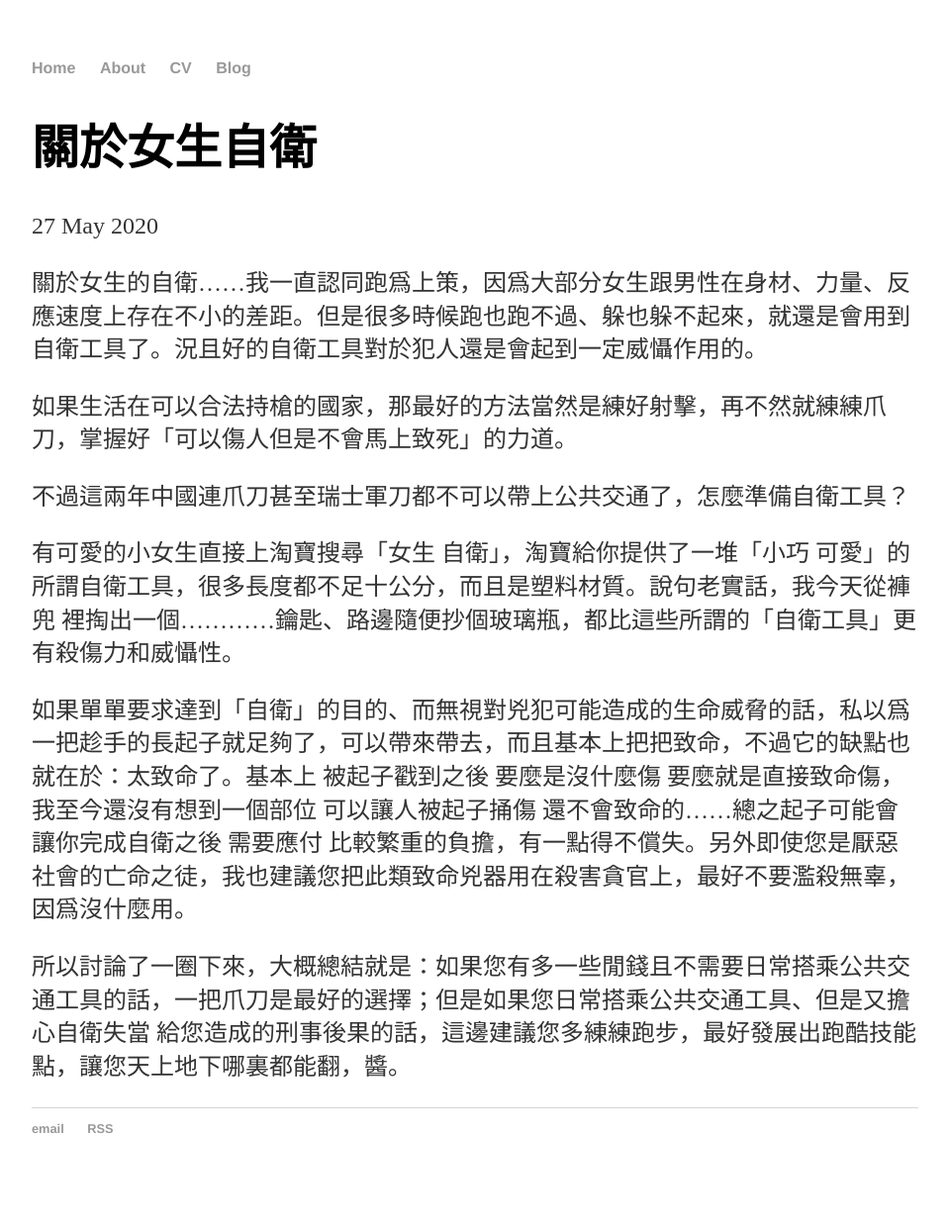
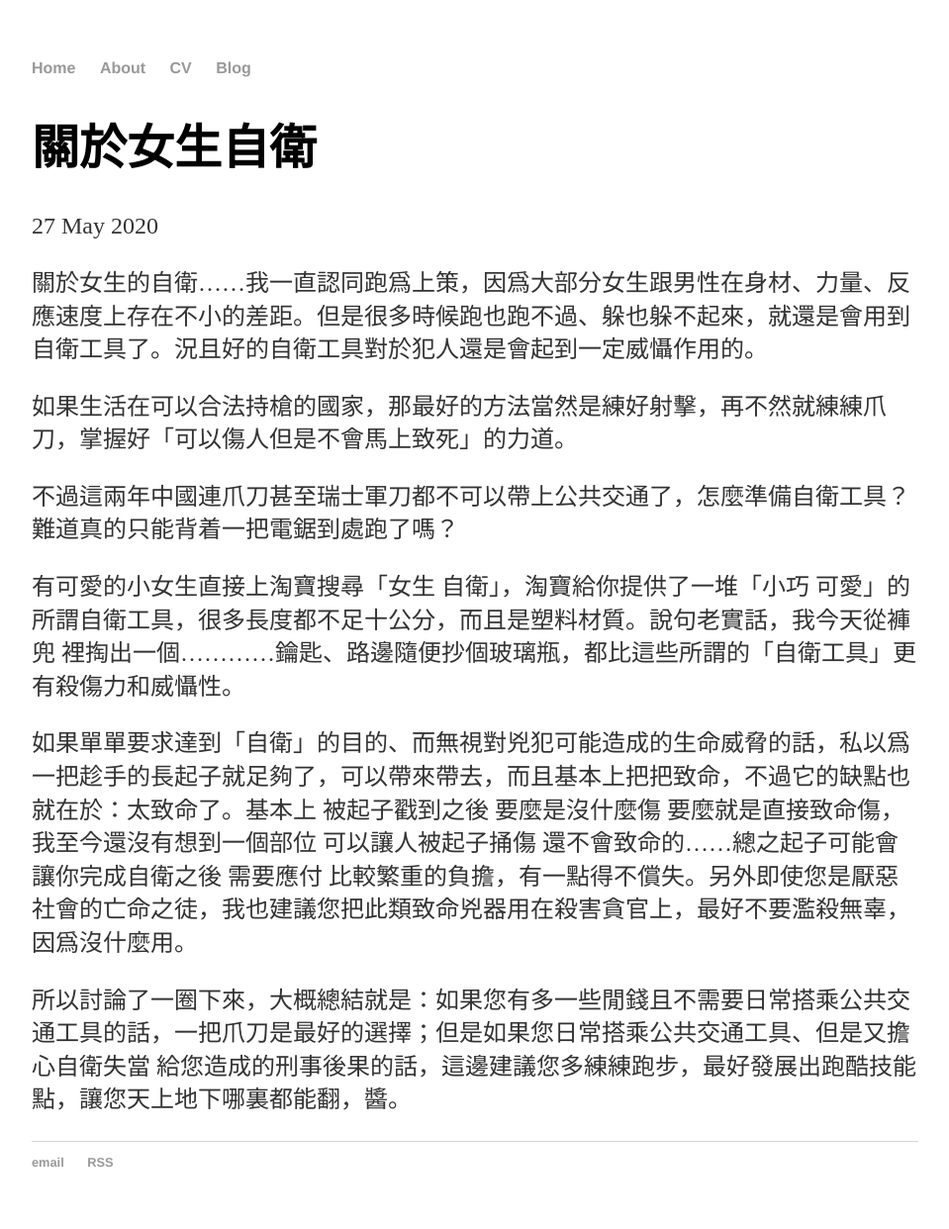
Before and after one commit to Ekove/ekove.github.io, a Jekyll site: the page built from _posts/2020-5-27-Self-Protection.md, in a window 1280 px wide. Shown: the whole page at 99% size, without its empty margins (160-1119 px from the left). Built offline with Jekyll 4.4.1, drawn with Linux system fonts in a browser that asks for light colours; before the commit the page ends 1208 px from its top, so only the background shows below that.

Commit message:
Update 2020-5-27-Self-Protection.md

```diff
--- a/_posts/2020-5-27-Self-Protection.md
+++ b/_posts/2020-5-27-Self-Protection.md
@@ -8,7 +8,7 @@ date: 2020-05-27
 
 如果生活在可以合法持槍的國家，那最好的方法當然是練好射擊，再不然就練練爪刀，掌握好「可以傷人但是不會馬上致死」的力道。
 
-不過這兩年中國連爪刀甚至瑞士軍刀都不可以帶上公共交通了，怎麼準備自衛工具？
+不過這兩年中國連爪刀甚至瑞士軍刀都不可以帶上公共交通了，怎麼準備自衛工具？難道真的只能背着一把電鋸到處跑了嗎？
 
 有可愛的小女生直接上淘寶搜尋「女生 自衛」，淘寶給你提供了一堆「小巧 可愛」的所謂自衛工具，很多長度都不足十公分，而且是塑料材質。說句老實話，我今天從褲兜
 裡掏出一個…………鑰匙、路邊隨便抄個玻璃瓶，都比這些所謂的「自衛工具」更有殺傷力和威懾性。
```
